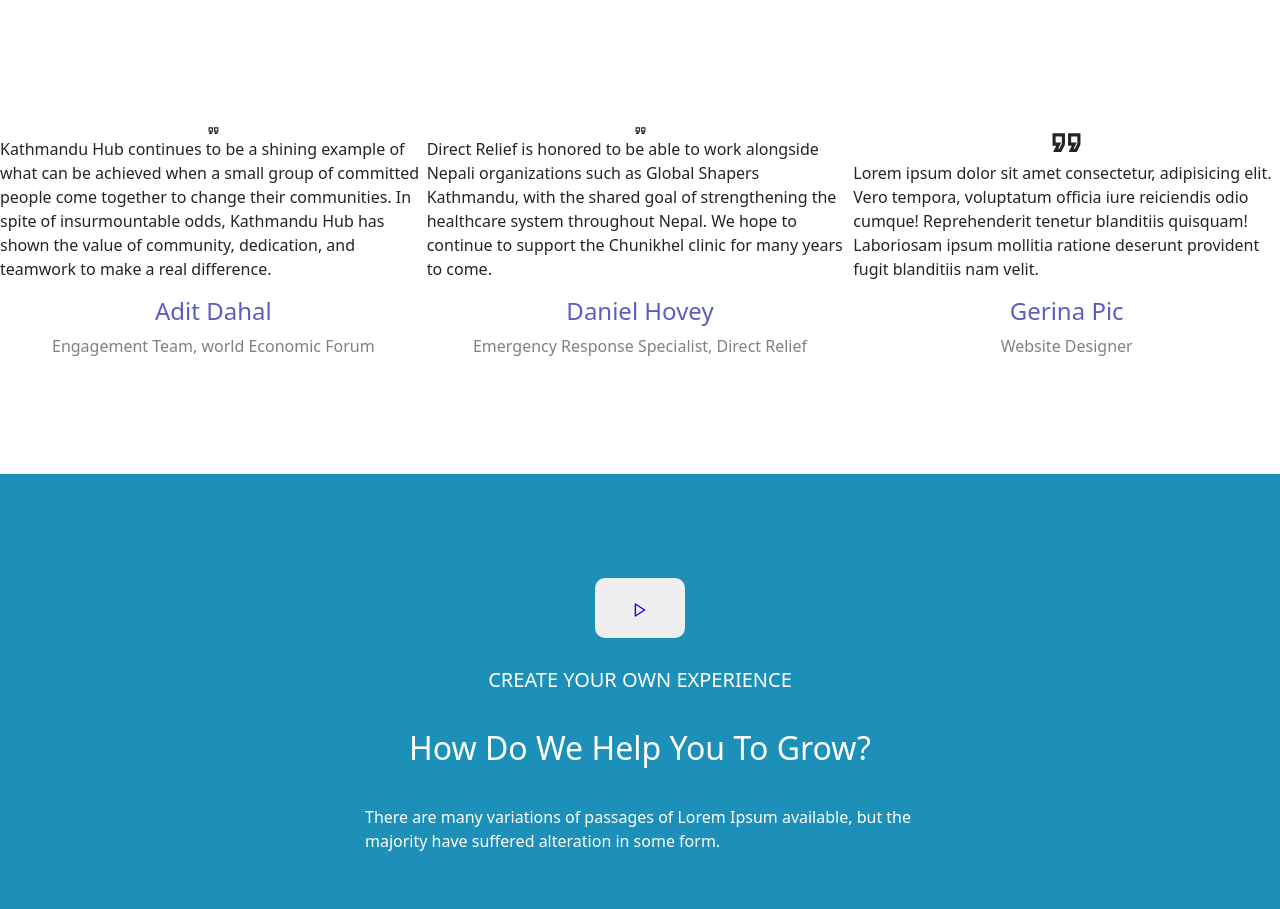
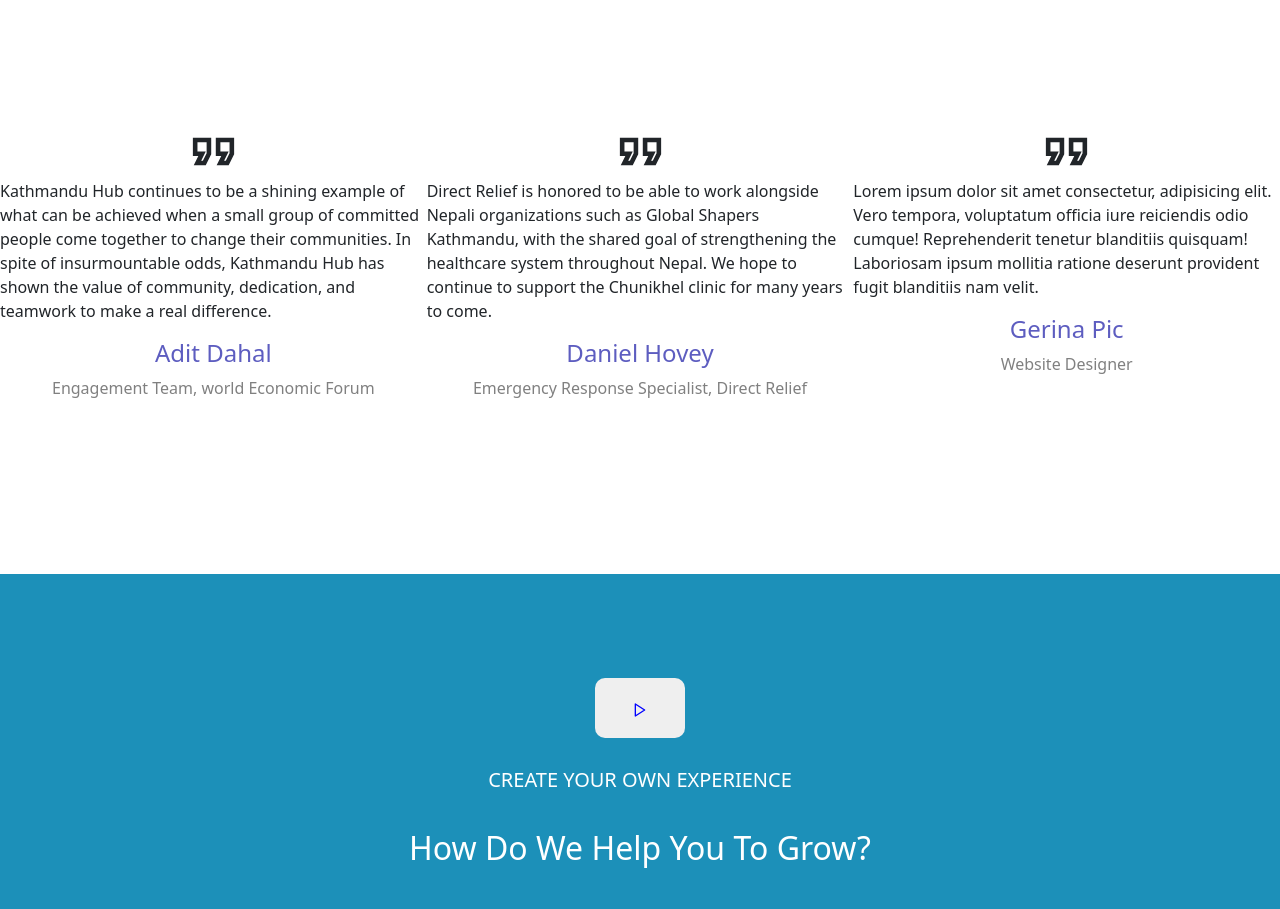
Before and after one commit to Adeetdahal/Shapers_Website, a React (Create React App) app: page / in a window 1280 px wide. Shown: the part 1560-2469 px from the top of the page. Built offline with nearby package versions, Linux system fonts and the light colour scheme; a web font is replaced by a local one; what google-maps-react would draw is missing.

Commit message:
minor change

```diff
--- a/src/components/home/home.css
+++ b/src/components/home/home.css
@@ -129,10 +129,10 @@
 .quote-items{
     display: flex;
     flex-direction: column;
-    justify-content: space-evenly;
+    /* justify-content: space-evenly; */
     align-items: center;
     width: 500px;
-    height: 250px;
+    height: 350px;
 }
 .quote-para{
     /* display: flex;
```
